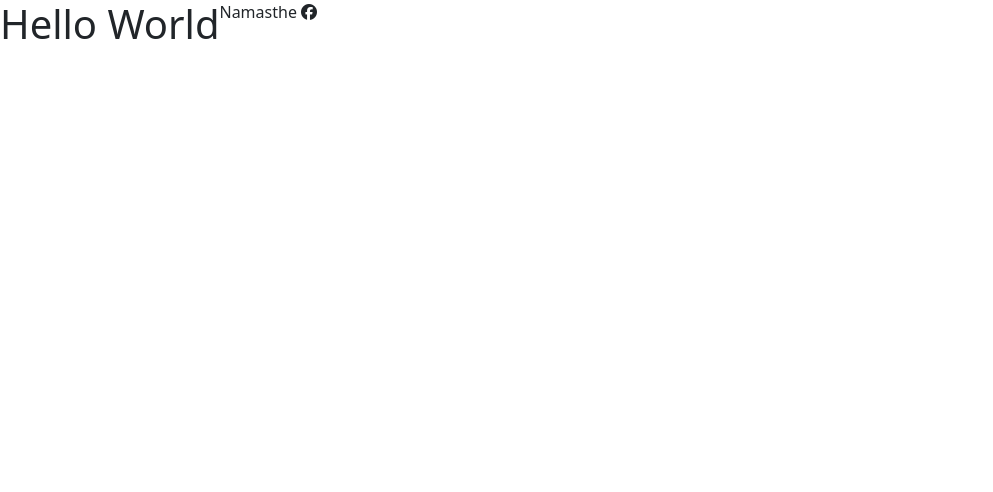
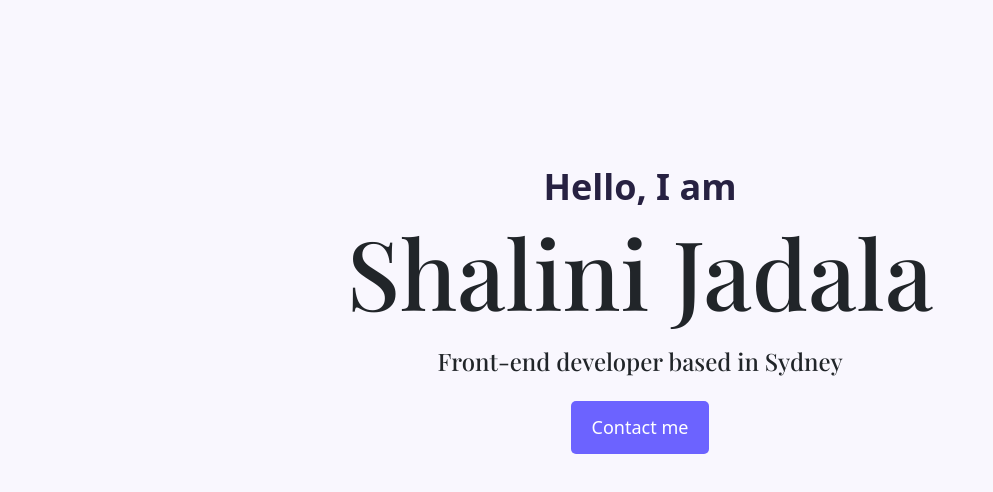
Before and after one commit to Shalini-jadala/portfolio-project, a plain HTML site: page index.html in a window 1280 px wide. Shown: the whole page, without its empty margins (0-993 px from the left). Drawn offline with nearby package versions, Linux system fonts and the light colour scheme.

Commit message:
added main page

```diff
--- a/index.html
+++ b/index.html
@@ -14,6 +14,8 @@
     <link rel="preconnect" href="https://fonts.gstatic.com" crossorigin>
     <link href="https://fonts.googleapis.com/css2?family=Poppins:ital,wght@0,100;0,200;0,300;0,400;0,500;0,600;0,700;0,800;0,900;1,100;1,200;1,300;1,400;1,500;1,600;1,700;1,800;1,900&display=swap"
      rel="stylesheet">
+     <link href="https://fonts.googleapis.com/css2?family=Playfair+Display:wght@400;500;600;700&display=swap" rel="stylesheet">
+
      <link rel="preconnect" href="https://fonts.googleapis.com">
     <link rel="preconnect" href="https://fonts.gstatic.com" crossorigin>
 
@@ -23,9 +25,13 @@
 
 </head>
 <body>
-    <div class="d-flex">
-    <h1> Hello World</h1>
-    <p>Namasthe <i class="fa-brands fa-facebook"></i></p>
+    <div class="mainheading">
+    <p>Hello, I am</p>
+    <h1>Shalini Jadala</h1>
+    <h2 class="mb-3">Front-end developer based in Sydney</h2>
+    <div>
+    <a href="#" class="btn btn-contact">Contact me</a>
     </div>
+   </div>
 </body>
 </html>
--- a/portfolio-style/style.css
+++ b/portfolio-style/style.css
@@ -1,3 +1,58 @@
-h1{
+:root{
+    --branding-color: #6C63FF;
+    --secondary-color: #F9F7FE;
+    --heading-font-family: "Playfair Display", serif;
+    --default-font-family: "poppins", sans-serif;
+
+}
+
+body{
+    font-family: var(--default-font-family);
+}
+
+
+
+h1, h2, h3, h4, h5, h6 {
+    color: black;
+    font-family: var(--heading-font-family);
+    font-weight: bold;
+}
+ .mainheading h1{
+    font-size: 96px;
+}
+p{
+
+    font-weight: normal;
+}
+.mainheading{
+    background: var(--secondary-color);
     text-align: center;
+    padding: 160px 20px;
 }
+.mainheading p {
+    font-size: 36px;
+    font-weight: bold;
+    margin: 0;
+    color: #272142;
+
+}
+.mainheading h2{
+    font-family: var(--heading-font-family);
+    font-weight: 50px;
+    line-height: 2;
+    font-size: 24px;
+
+}
+.btn.btn-contact{
+ background: #6C63FF;
+ border-radius: 5px;
+ color: white;
+ font-size: 18px;
+ line-height: 27px;
+ padding: 12px 20px;
+
+
+
+
+
+}
```
